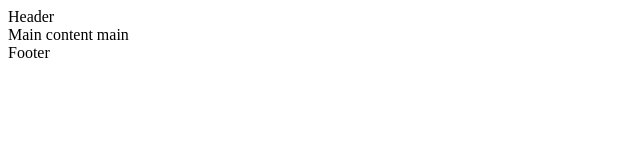
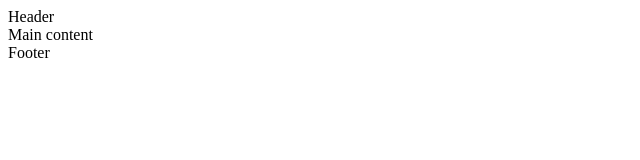
Before and after one commit to MichaelTwG/holbertonschool-web_front_end, a plain HTML site: page html_advanced/3-index.html in a window 1280 px wide. Shown: the full height of the page, 0-640 px from the left. Drawn offline with Linux system fonts and the light colour scheme.

```diff
--- a/html_advanced/3-index.html
+++ b/html_advanced/3-index.html
@@ -10,7 +10,7 @@
     </head>
     <body>
         <header>Header</header>
-        <main>Main content main</main>
+        <main>Main content</main>
         <footer>Footer</footer>
     </body>
 </html>
```
